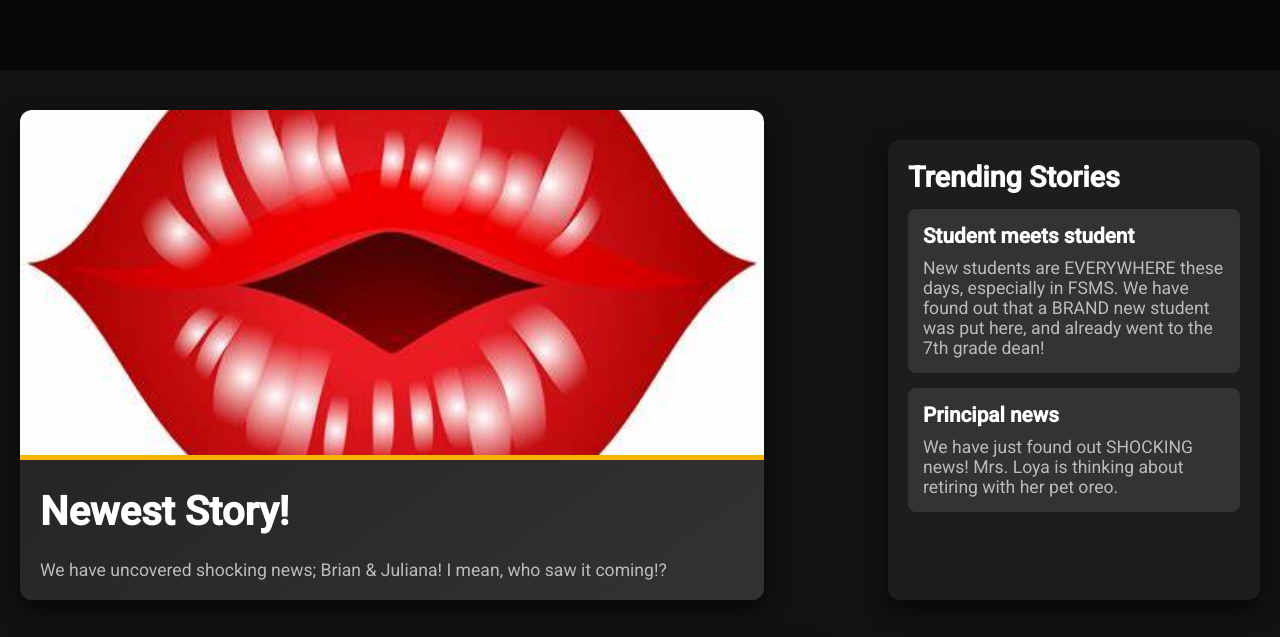
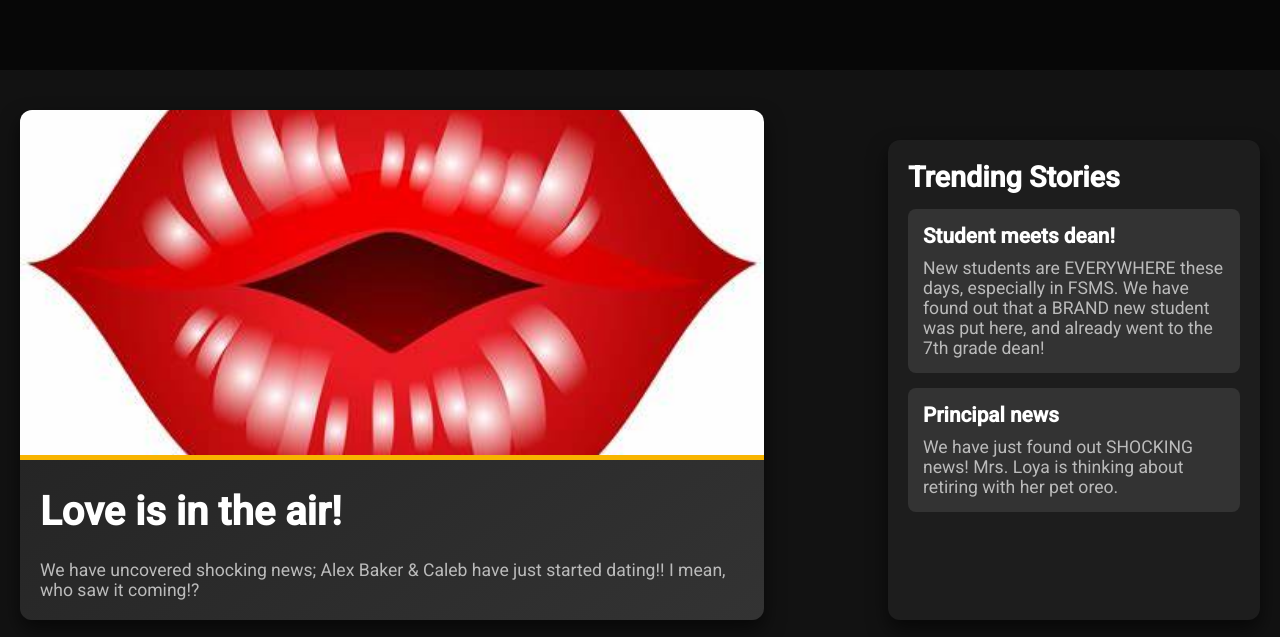
Before and after one commit to PlayerVPN/dramafsms, a plain HTML site: page index.html in a window 1280 px wide. Shown: the part 617-1254 px from the top of the page. Drawn offline with nearby package versions, Linux system fonts and the light colour scheme.

Commit message:
Update index.html

```diff
--- a/index.html
+++ b/index.html
@@ -342,13 +342,13 @@
     <div class="featured-news">
       <div class="featured-article">
         <img src="fsms-featured-article1.jpg" alt="Featured Article">
-        <h2>Newest Story!</h2>
-        <p>We have uncovered shocking news; Brian & Juliana! I mean, who saw it coming!?</p>
+        <h2>Love is in the air!</h2>
+        <p>We have uncovered shocking news; Alex Baker & Caleb have just started dating!! I mean, who saw it coming!?</p>
       </div>
       <div class="sidebar">
         <h3>Trending Stories</h3>
         <div class="sidebar-item">
-          <h4>Student meets student</h4>
+          <h4>Student meets dean!</h4>
           <p>New students are EVERYWHERE these days, especially in FSMS. We have found out that a BRAND new student was put here, and already went to the 7th grade dean!</p>
         </div>
         <div class="sidebar-item">
```
